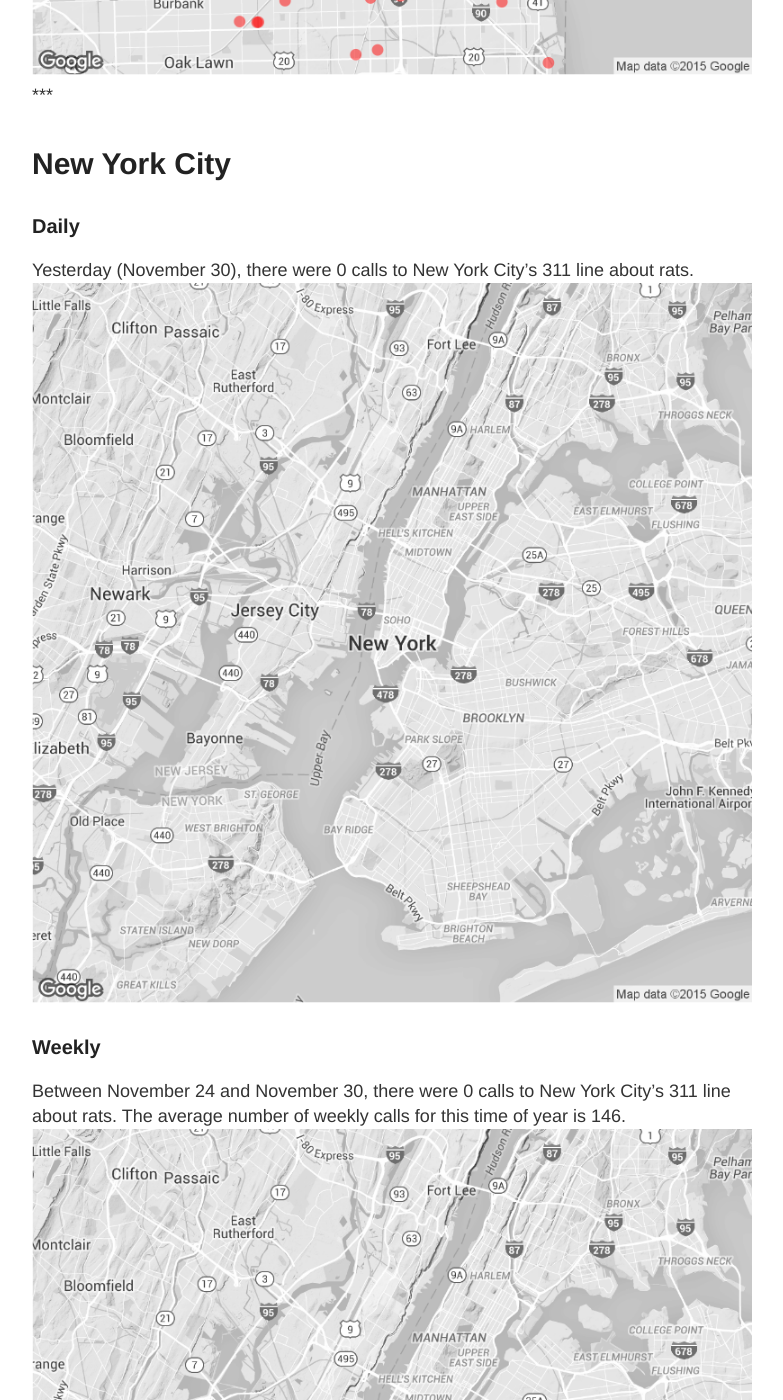
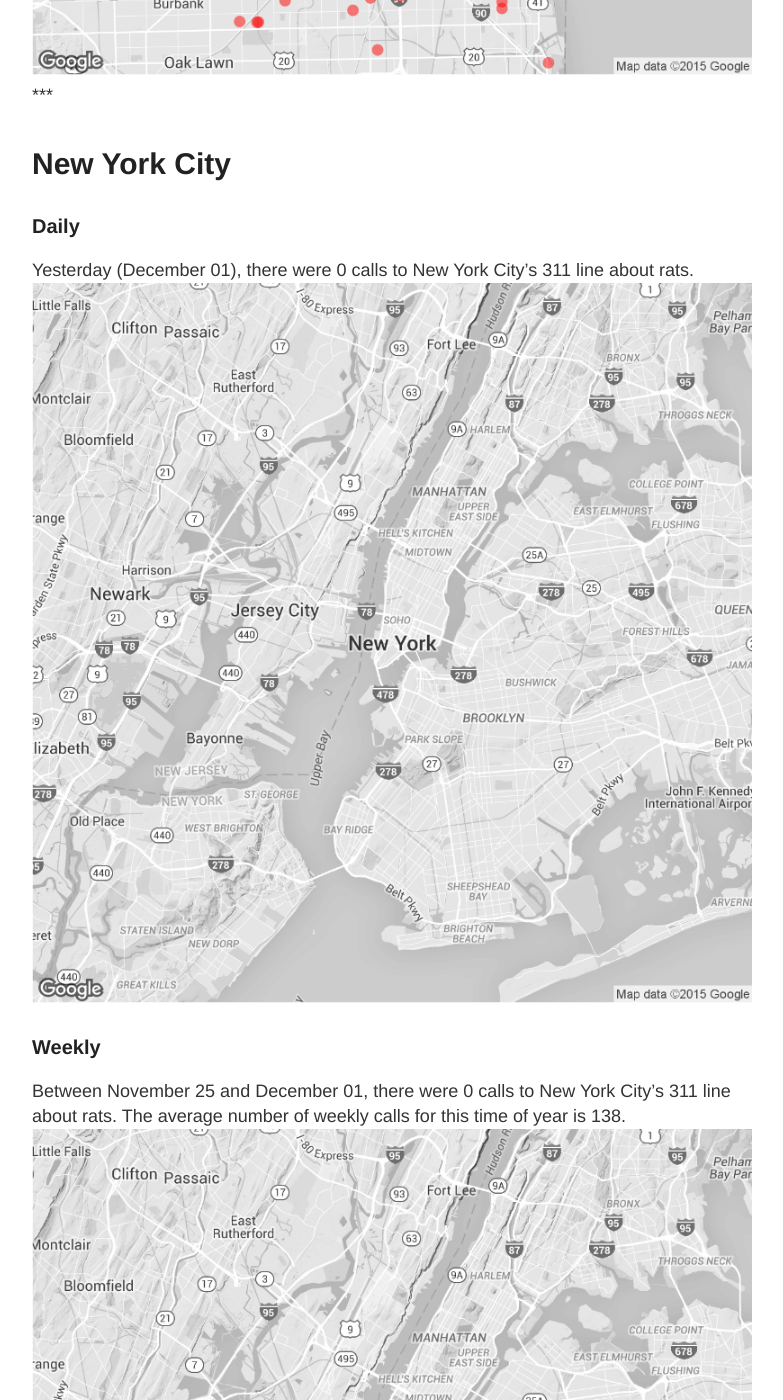
Before and after one commit to DanielHadley/ratmaps, a Jekyll site: the page built from daily.md, in a window 1280 px wide and 1400 px high, scrolled down 1986 px. Shown: the whole window, without its empty margins (248-1031 px from the left). Built offline with Jekyll 4.4.1, drawn with Linux system fonts in a browser that asks for light colours; comment, search, counter and statistics services are not loaded; some of the changed text lies outside the part shown.

Commit message:
Daily Maps

```diff
--- a/daily.md
+++ b/daily.md
@@ -15,22 +15,22 @@
 
 ### Daily
 
-Yesterday (November 30), there were 110 calls to Chicago's 311 line about rats.
+Yesterday (December 01), there were 87 calls to Chicago's 311 line about rats.
 ![Chicago rat calls to 311 weekly map]({{ site.cityimages }}/daily/Chicago_Rat_Map_Daily.png)
 
 ### Weekly
-Between November 24 and November 30, there were 376 calls to Chicago's 311 line about rats. The average number of weekly calls for this time of year is 417.
+Between November 25 and December 01, there were 400 calls to Chicago's 311 line about rats. The average number of weekly calls for this time of year is 410.
 ![Chicago rat calls to 311 weekly map]({{ site.cityimages }}/daily/Chicago_Rat_Map_Weekly.png)
 ***
 # New York City <a id="nyc"><a>
 
 ### Daily
 
-Yesterday (November 30), there were 0 calls to New York City's 311 line about rats.
+Yesterday (December 01), there were 0 calls to New York City's 311 line about rats.
 ![NYC rat calls to 311 weekly map]({{ site.cityimages }}/daily/NYC_Rat_Map_Daily.png)
 
 ### Weekly
-Between November 24 and November 30, there were 0 calls to New York City's 311 line about rats. The average number of weekly calls for this time of year is 146.
+Between November 25 and December 01, there were 0 calls to New York City's 311 line about rats. The average number of weekly calls for this time of year is 138.
 ![NYC rat calls to 311 weekly map]({{ site.cityimages }}/daily/NYC_Rat_Map_Weekly.png)
 
 Each red dot represents one call about a rat seen in that location. The dots are transparent, so multiple calls from one location will be seen as a solid dot. The usual caveats apply: more calls do not necessarily mean that there are more rats in that location than other parts of the city. A cluster of dots could indicate that one resident is unusually vocal about rodents in his or her neighborhood. Also, more densely populated neighborhoods tend to make more calls to 311.
```
Also changed, not shown: images/pages/daily/Chicago_Rat_Map_Daily.png, images/pages/daily/Chicago_Rat_Map_Weekly.png, images/pages/daily/NYC_Rat_Map_Daily.png, images/pages/daily/NYC_Rat_Map_Weekly.png.
